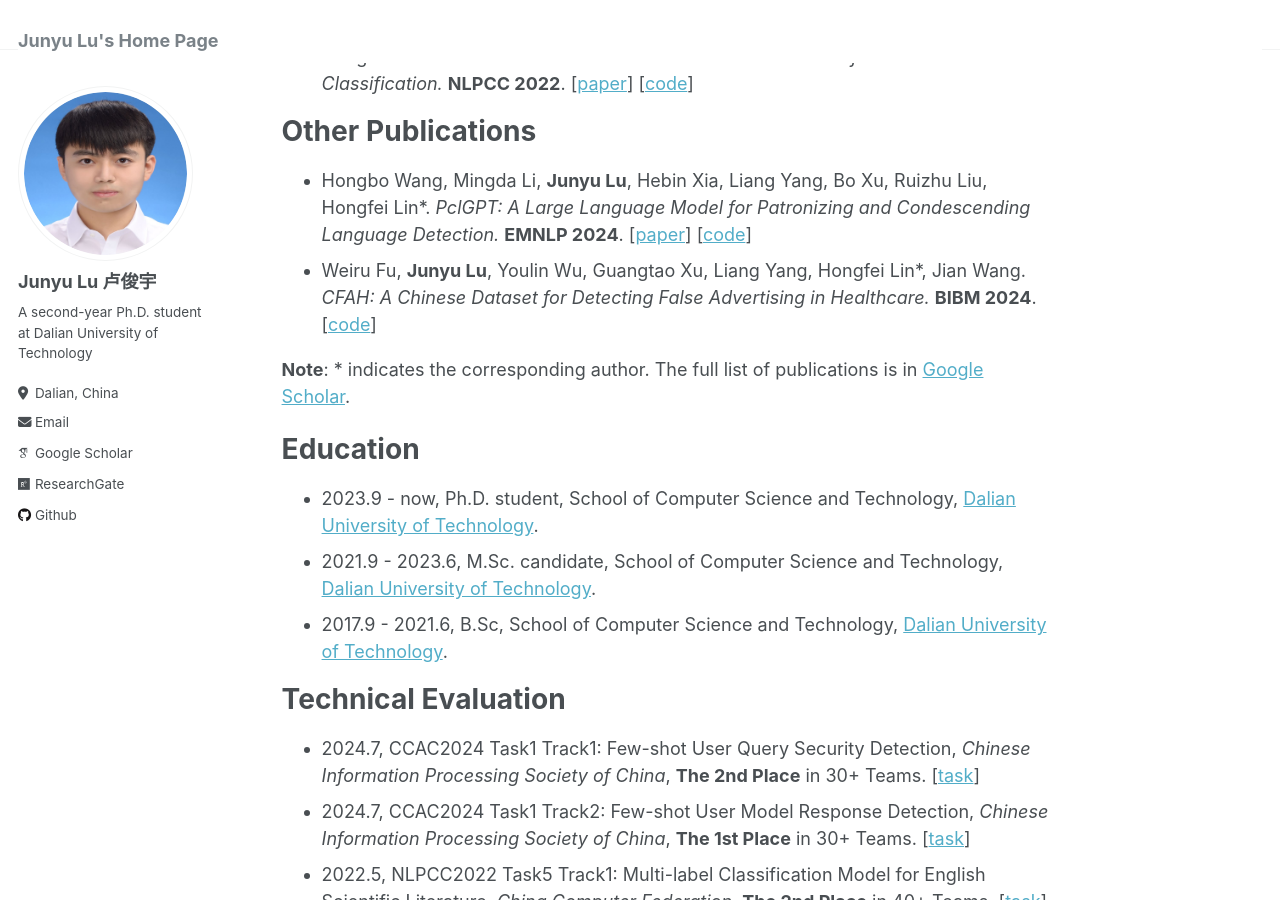
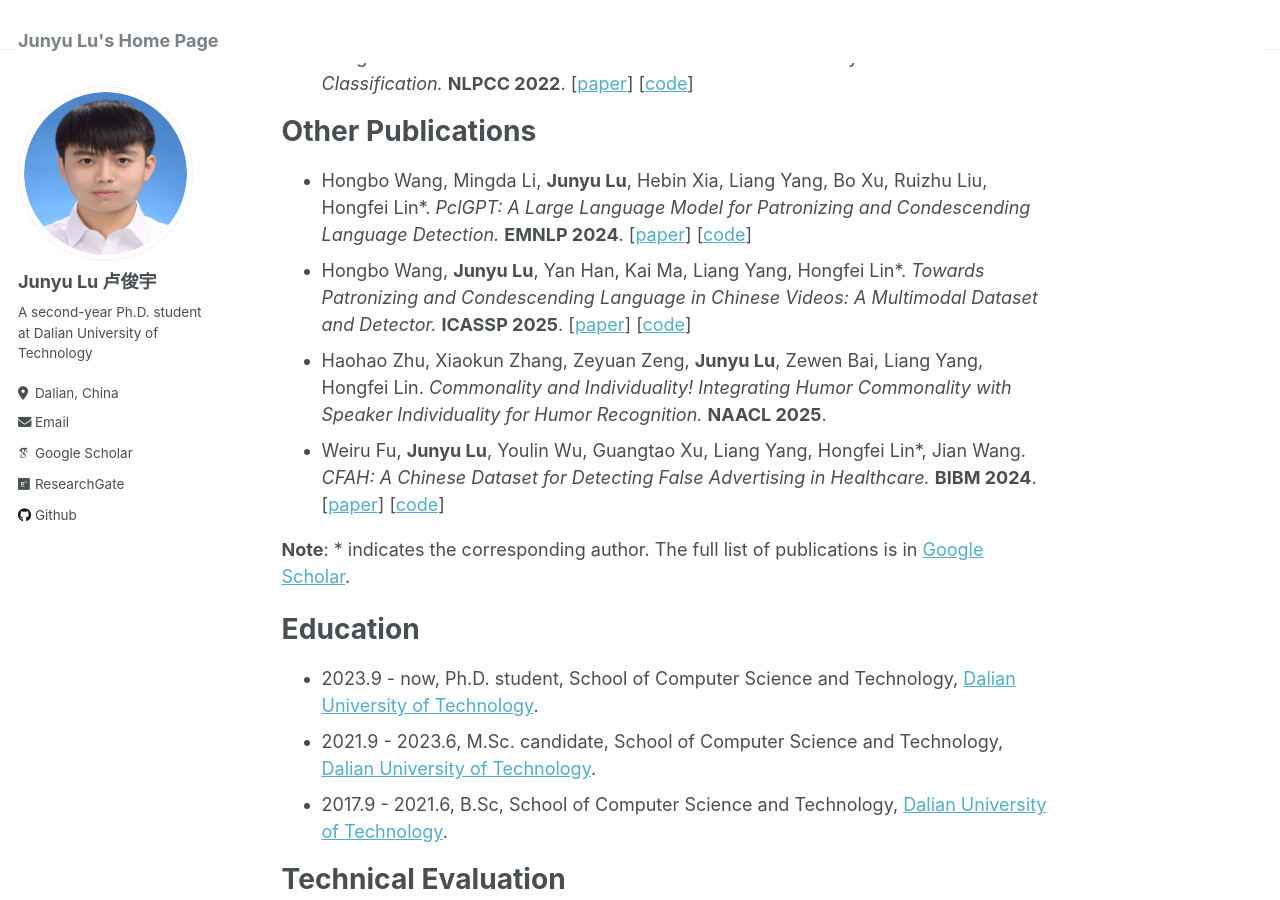
Before and after one commit to DUT-lujunyu/new_lujunyu.github.io, a Jekyll site: the page built from _pages/about.md, in a window 1280 px wide and 900 px high, scrolled down 797 px. Built offline with Jekyll 4.4.1, drawn with Linux system fonts in a browser that asks for light colours; some web fonts are replaced.

Commit message:
Update about.md

```diff
--- a/_pages/about.md
+++ b/_pages/about.md
@@ -26,7 +26,9 @@ Main Publications
 Other Publications
 ======
 - Hongbo Wang, Mingda Li, **Junyu Lu**, Hebin Xia, Liang Yang, Bo Xu, Ruizhu Liu, Hongfei Lin*. _PclGPT: A Large Language Model for Patronizing and Condescending Language Detection._ **EMNLP 2024**. [[paper]( https://arxiv.org/abs/2410.00361)] [[code](https://github.com/dut-laowang/emnlp24-PclGPT)]
-- Weiru Fu, **Junyu Lu**, Youlin Wu, Guangtao Xu, Liang Yang, Hongfei Lin*, Jian Wang. _CFAH: A Chinese Dataset for Detecting False Advertising in Healthcare._ **BIBM 2024**. [[code](https://github.com/FuWeiru/CFAH)]
+- Hongbo Wang, **Junyu Lu**, Yan Han, Kai Ma, Liang Yang, Hongfei Lin*. _Towards Patronizing and Condescending Language in Chinese Videos: A Multimodal Dataset and Detector._ **ICASSP 2025**. [[paper](https://arxiv.org/abs/2409.05005)] [[code](https://github.com/dut-laowang/PCLMM)]
+- Haohao Zhu, Xiaokun Zhang, Zeyuan Zeng, **Junyu Lu**, Zewen Bai, Liang Yang, Hongfei Lin. _Commonality and Individuality! Integrating Humor Commonality with Speaker Individuality for Humor Recognition._ **NAACL 2025**.
+- Weiru Fu, **Junyu Lu**, Youlin Wu, Guangtao Xu, Liang Yang, Hongfei Lin*, Jian Wang. _CFAH: A Chinese Dataset for Detecting False Advertising in Healthcare._ **BIBM 2024**. [[paper](https://ieeexplore.ieee.org/abstract/document/10822100/)] [[code](https://github.com/FuWeiru/CFAH)]
 
 **Note**: * indicates the corresponding author. The full list of publications is in [Google Scholar](https://scholar.google.com/citations?user=mMaIn0QAAAAJ&hl=zh-CN).
 
```
